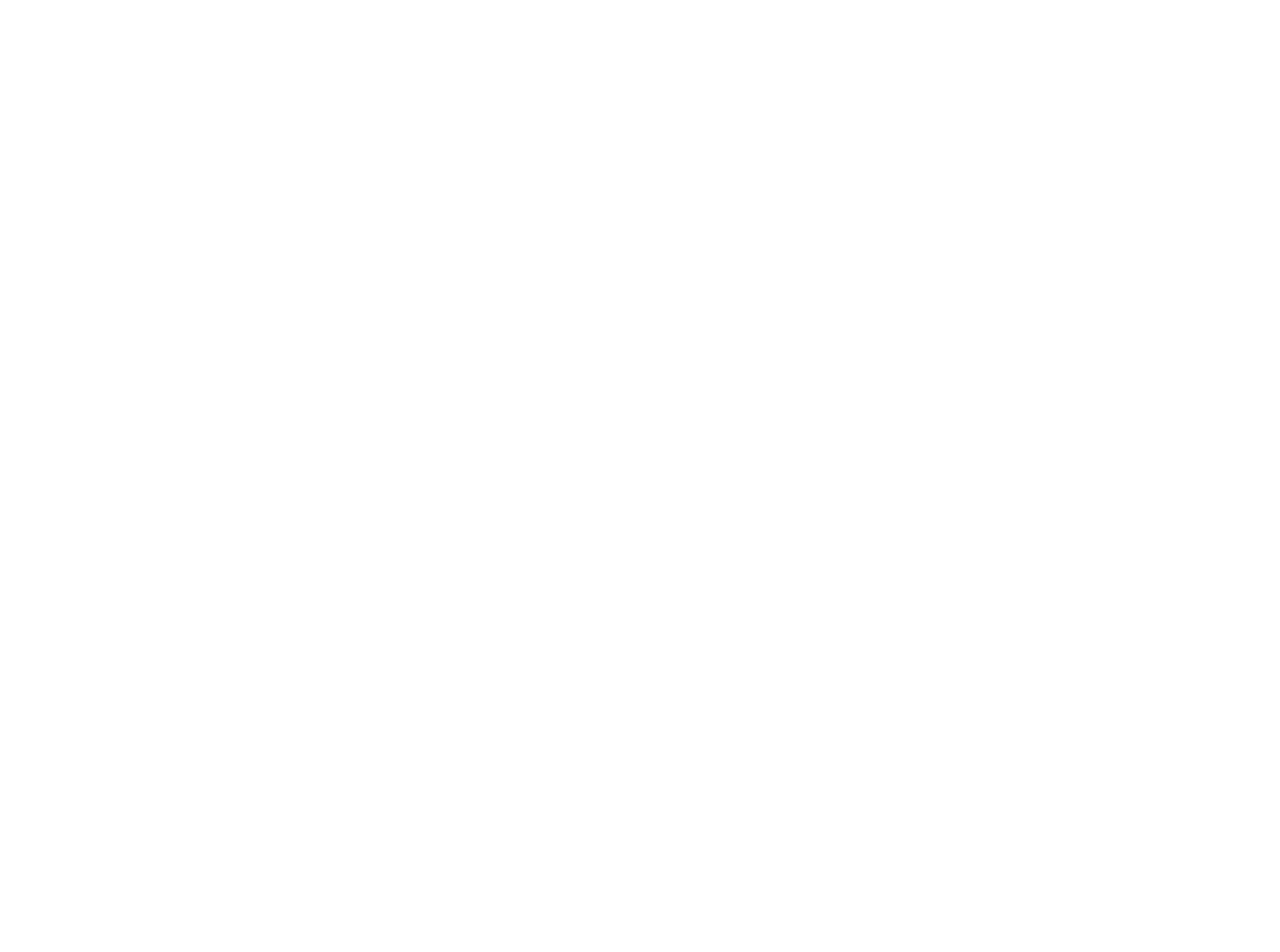
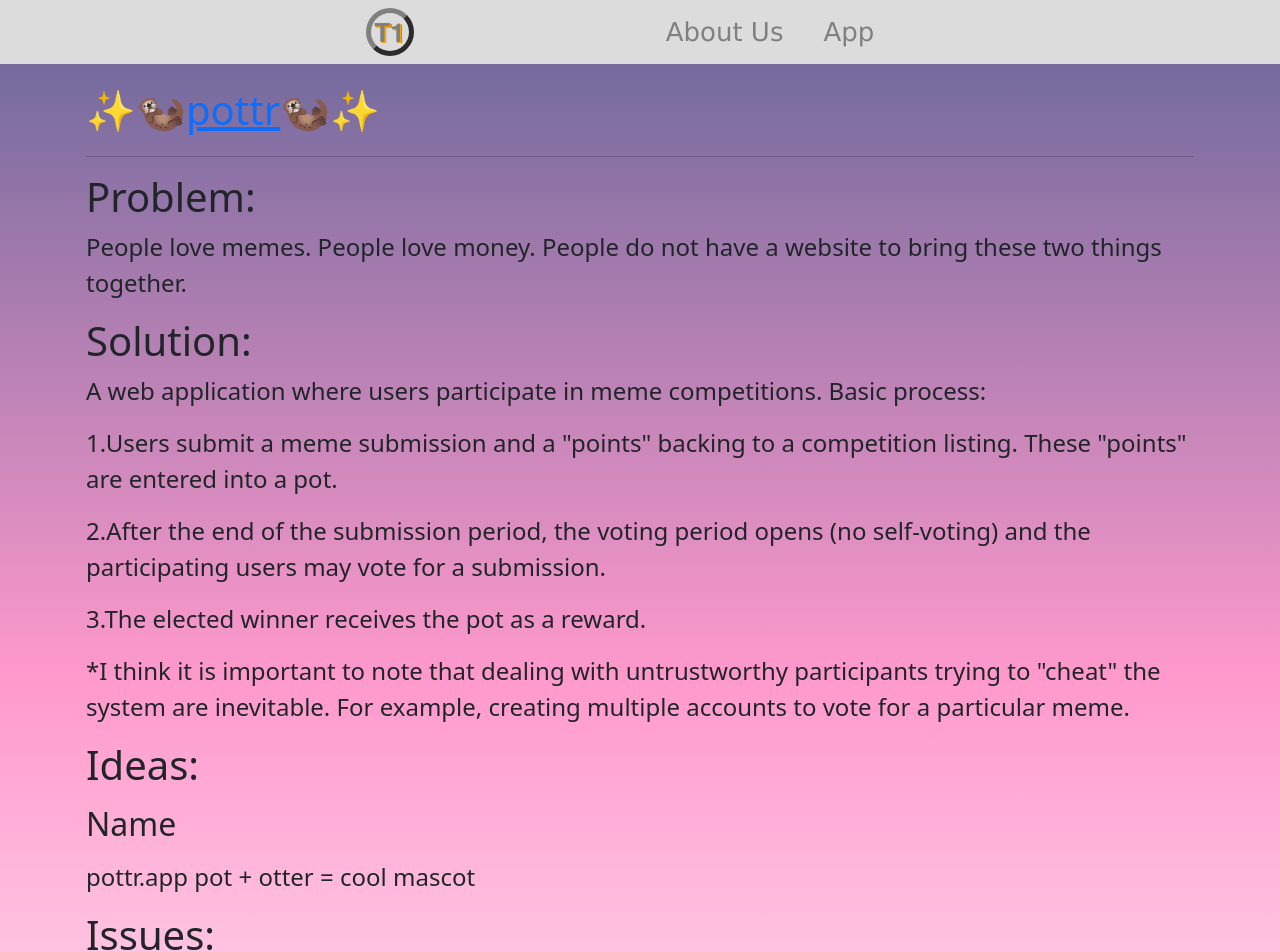
Before and after one commit to KelvinChingKiuChan/csc648-react-frontend, a React (Create React App) app: page /AppInfo in a window 1280 px wide. Shown: the top 952 px of the page. Before the commit the page ends 800 px from the top, so only its background shows below. Built offline with nearby package versions, Linux system fonts and the light colour scheme.

Commit message:
2021/09/12 The final version of the code before submitting Miltestone 0

```diff
--- a/src/App.css
+++ b/src/App.css
@@ -4,7 +4,7 @@
 }
 
 .NavLinks{
-  margin-right: 2.5vmin;
+  margin-right: 5vmin;
   color: grey;
   font-size: calc(10px + 2vmin);
   text-decoration:none;
--- a/src/App.js
+++ b/src/App.js
@@ -8,6 +8,7 @@
 import ProfileSteven from './Profiles/ProfileSteven'
 
 import About from './About';
+import AppInfo from './Components/AppInfo';
 
 import Switch from 'react-bootstrap/esm/Switch';
 import { BrowserRouter as Router, Route } from 'react-router-dom';
@@ -38,6 +39,9 @@
           <Route path="/Chaoyi">
             <ProfileChaoyi/>
           </Route>
+          <Route path="/AppInfo">
+            <AppInfo/>
+          </Route>
         </Switch>
         </div>
     </Router>
--- a/src/Components/AboutCard.js
+++ b/src/Components/AboutCard.js
@@ -12,8 +12,8 @@
 
 const cardCSS = {
     display: "inline-block",
-    minWidth: "410px",
-    Width: "30vw",
+    minWidth: "600px",
+    Width: "35vw",
     maxHeight: "70vh",
     minHeight: "700px",
     margin: "0.25vmin",
@@ -28,11 +28,11 @@
     marginLeft: "7vmin",
     marginRight: "7vmin",
     padding: "0.25vmin",
-    minHeight: "350px",
-    minWidth: "375px",
-    width: "15vw",
-    height: "30vh",
-    maxHeight: "70vh",
+    minHeight: "360px",
+    minWidth: "355px",
+    width: "14vw",
+    height: "15vh",
+    maxHeight: "50vh",
     borderRadius: "50%",
     border: "10px double black",
     background: "transparent",
--- /dev/null
+++ b/src/Components/AppInfo.js
@@ -0,0 +1,55 @@
+
+import React from "react";
+import Navigation from "./Navigation";
+import FooterComp from "./Footer";
+
+import { Container } from "react-bootstrap";
+import { Link } from "react-router-dom";
+
+import '../App.css';
+
+function AppInfo() {
+    return (
+        <div id="AppInfo">
+            <Navigation></Navigation>
+            <Container style={{ padding: "2vmin", fontSize: "5vmin", minHeight: "100vh", textAlign: "left" }}>
+
+            <h>✨🦦<Link exact to="/">pottr</Link>🦦✨</h>
+            <hr/>
+            <h1>Problem:</h1>
+            <p style={{fontSize: "3vmin"}}>
+
+People love memes. People love money. People do not have a website to bring these two things together.
+            </p>
+            <h1>Solution:</h1>
+            <p style={{fontSize: "3vmin"}}>
+A web application where users participate in meme competitions. Basic process:
+            </p><p style={{fontSize: "3vmin"}}>
+    1.Users submit a meme submission and a "points" backing to a competition listing. These "points" are entered into a pot.
+            </p><p style={{fontSize: "3vmin"}}>
+    2.After the end of the submission period, the voting period opens (no self-voting) and the participating users may vote for a submission.
+            </p><p style={{fontSize: "3vmin"}}>
+    3.The elected winner receives the pot as a reward.
+            </p><p style={{fontSize: "3vmin"}}>
+
+    *I think it is important to note that dealing with untrustworthy participants trying to "cheat" the system are inevitable. For example, creating multiple accounts to vote for a particular meme.
+            </p><p style={{fontSize: "3vmin"}}>
+            <h1>Ideas:</h1>
+            </p><p style={{fontSize: "3vmin"}}>
+            <h2>Name</h2>
+            </p><p style={{fontSize: "3vmin"}}>
+            pottr.app
+                pot + otter = cool mascot
+            </p><p style={{fontSize: "3vmin"}}>
+            <h1>Issues:</h1>
+
+    I: Instagram already does this. A: Instagram is not a dedicated platform for this kind of function. In terms of dealing with this type of activity, Instagram may take on unneccesary risk (i.e. underage participants) and thus, future use of the Instagram platform is not static and guaranteed. Many others, myself included, do not use Instagram and are thus barriered from this type of activity if hosted on Instagram. However, Instagram is an extremely large entity and is worth considering how it may impact market fit. With this web app, novel ideas must be developed for user adoption.
+            </p>
+            <h1>Features:</h1>
+            </Container>
+            <FooterComp />
+        </div >
+    )
+}
+
+export default AppInfo
--- a/src/Components/Navigation.js
+++ b/src/Components/Navigation.js
@@ -19,6 +19,7 @@
             <ul className="navbar-nav">
                 <li className="nav-item">
                     <Link className="NavLinks" exact to="/">About Us</Link>
+                    <Link className="NavLinks" exact to="/AppInfo">App</Link>
                 </li>
             </ul>
         </nav>
```
